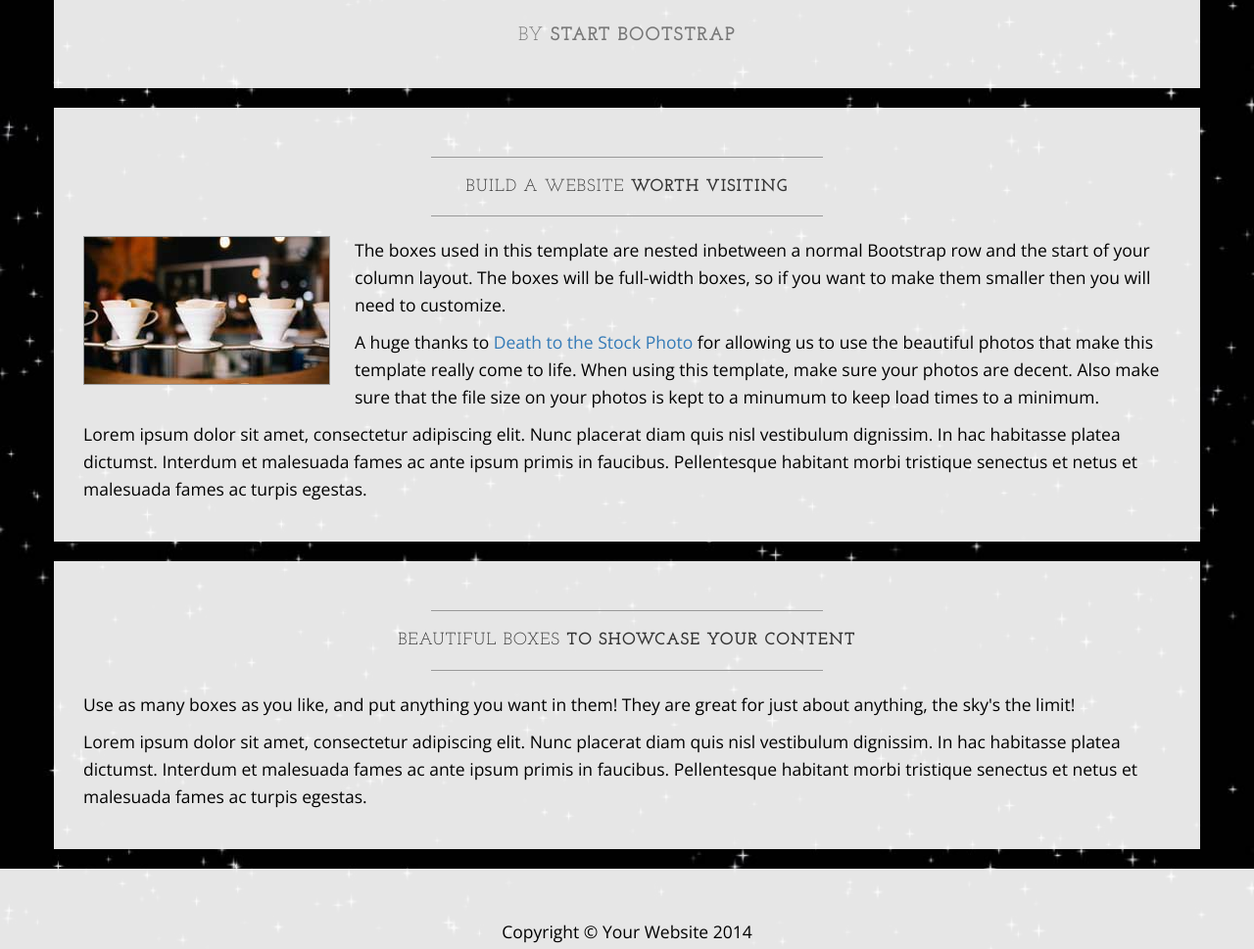
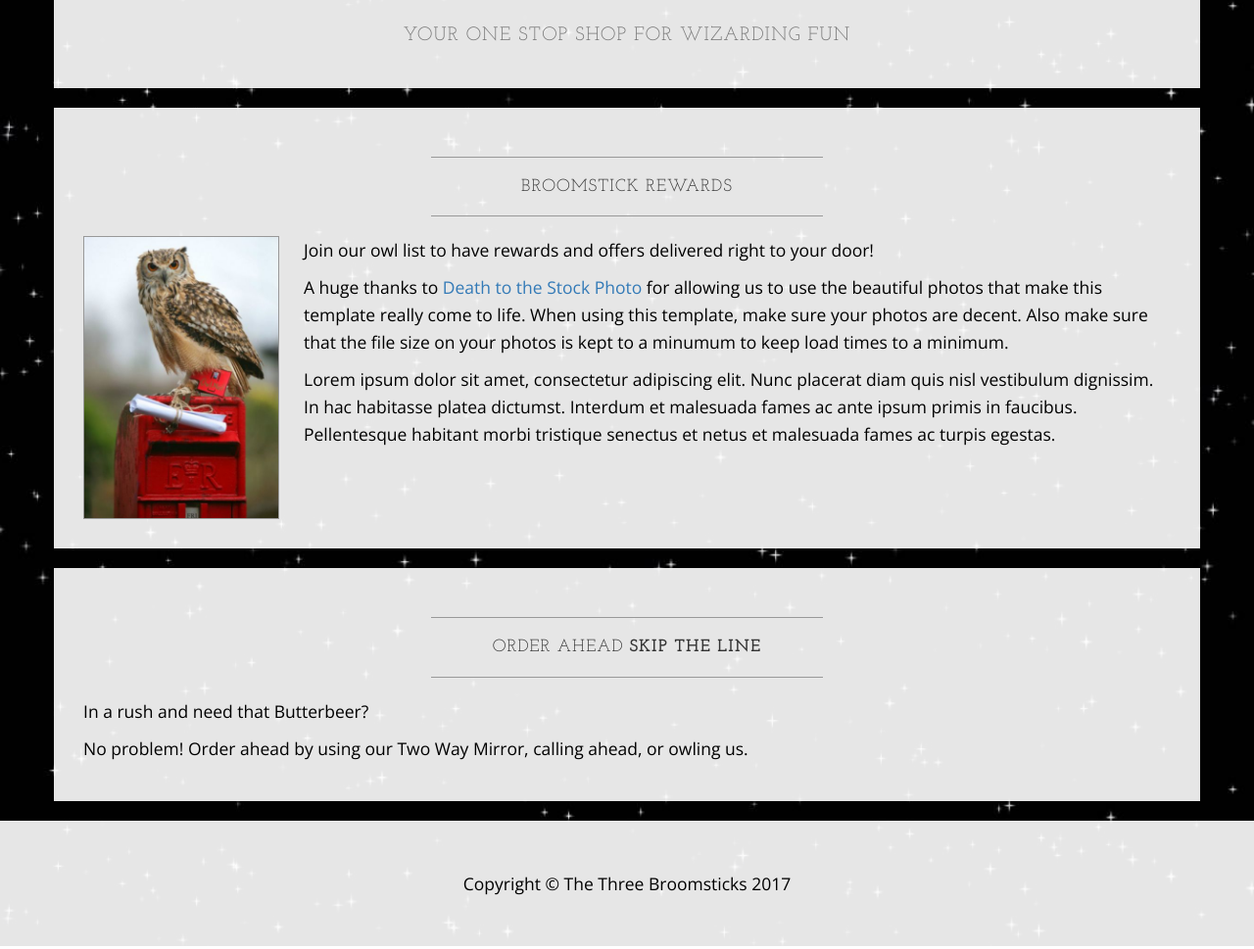
Before and after one commit to insomnolent/DB-project1, a plain HTML site: page index.html in a window 1280 px wide. Shown: the part 1296-2265 px from the top of the page at 98% size. Drawn offline with nearby package versions, Linux system fonts and the light colour scheme.

Commit message:
Added picture and changed text

```diff
--- a/css/business-casual.css
+++ b/css/business-casual.css
@@ -55,6 +55,11 @@ hr {
 
 .img-full {
     min-width: 100%;
+}
+
+.img-owl{
+    width:200px;
+    height:auto;
 }
 
 .brand-before,
--- a/index.html
+++ b/index.html
@@ -59,7 +59,7 @@
                         <a href="about.html">About</a>
                     </li>
                     <li>
-                        <a href="blog.html">Blog</a>
+                        <a href="blog.html">Menu</a>
                     </li>
                     <li>
                         <a href="contact.html">Contact</a>
@@ -90,10 +90,10 @@
                                 <img class="img-responsive img-full" src="img/three_broomsticks.jpg" alt="">
                             </div>
                             <div class="item">
-                                <img class="img-responsive img-full" src="img/slide-2.jpg" alt="">
+                                <img class="img-responsive img-full" src="img/pic_3.jpg" alt="">
                             </div>
                             <div class="item">
-                                <img class="img-responsive img-full" src="img/slide-3.jpg" alt="">
+                                <img class="img-responsive img-full" src="img/pic_2.jpg" alt="">
                             </div>
                         </div>
 
@@ -108,11 +108,10 @@
                     <h2 class="brand-before">
                         <small>Welcome to</small>
                     </h2>
-                    <h1 class="brand-name">Business Casual</h1>
+                    <h1 class="brand-name">The Three Broomsticks</h1>
                     <hr class="tagline-divider">
                     <h2>
-                        <small>By
-                            <strong>Start Bootstrap</strong>
+                        <small>Your one stop shop for wizarding fun
                         </small>
                     </h2>
                 </div>
@@ -123,13 +122,12 @@
             <div class="box">
                 <div class="col-lg-12">
                     <hr>
-                    <h2 class="intro-text text-center">Build a website
-                        <strong>worth visiting</strong>
+                    <h2 class="intro-text text-center">Broomstick Rewards
                     </h2>
                     <hr>
-                    <img class="img-responsive img-border img-left" src="img/intro-pic.jpg" alt="">
+                    <img class="img-responsive img-border img-left img-owl" src="img/owl.jpg" alt="">
                     <hr class="visible-xs">
-                    <p>The boxes used in this template are nested inbetween a normal Bootstrap row and the start of your column layout. The boxes will be full-width boxes, so if you want to make them smaller then you will need to customize.</p>
+                    <p>Join our owl list to have rewards and offers delivered right to your door!</p>
                     <p>A huge thanks to <a href="http://join.deathtothestockphoto.com/" target="_blank">Death to the Stock Photo</a> for allowing us to use the beautiful photos that make this template really come to life. When using this template, make sure your photos are decent. Also make sure that the file size on your photos is kept to a minumum to keep load times to a minimum.</p>
                     <p>Lorem ipsum dolor sit amet, consectetur adipiscing elit. Nunc placerat diam quis nisl vestibulum dignissim. In hac habitasse platea dictumst. Interdum et malesuada fames ac ante ipsum primis in faucibus. Pellentesque habitant morbi tristique senectus et netus et malesuada fames ac turpis egestas.</p>
                 </div>
@@ -140,12 +138,12 @@
             <div class="box">
                 <div class="col-lg-12">
                     <hr>
-                    <h2 class="intro-text text-center">Beautiful boxes
-                        <strong>to showcase your content</strong>
+                    <h2 class="intro-text text-center">Order Ahead
+                        <strong>skip the line</strong>
                     </h2>
                     <hr>
-                    <p>Use as many boxes as you like, and put anything you want in them! They are great for just about anything, the sky's the limit!</p>
-                    <p>Lorem ipsum dolor sit amet, consectetur adipiscing elit. Nunc placerat diam quis nisl vestibulum dignissim. In hac habitasse platea dictumst. Interdum et malesuada fames ac ante ipsum primis in faucibus. Pellentesque habitant morbi tristique senectus et netus et malesuada fames ac turpis egestas.</p>
+                    <p>In a rush and need that Butterbeer?</p>
+                    <p>No problem! Order ahead by using our Two Way Mirror, calling ahead, or owling us.</p>
                 </div>
             </div>
         </div>
@@ -157,7 +155,7 @@
         <div class="container">
             <div class="row">
                 <div class="col-lg-12 text-center">
-                    <p>Copyright &copy; Your Website 2014</p>
+                    <p>Copyright &copy; The Three Broomsticks 2017</p>
                 </div>
             </div>
         </div>
```
Also changed, not shown: img/pic_2.html (added, +2 -0 lines), img/owl.jpg (added), img/pic_1.jpg (added), img/pic_2.jpg (added), img/pic_3.jpg (added), 2 other files.
